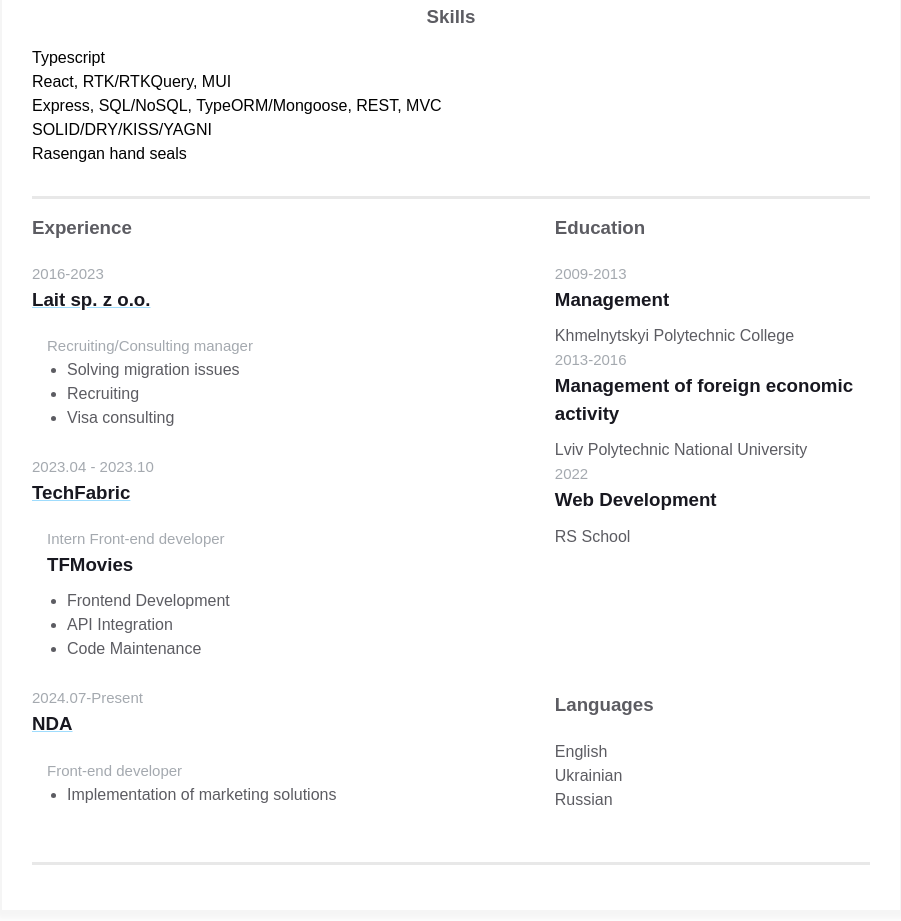
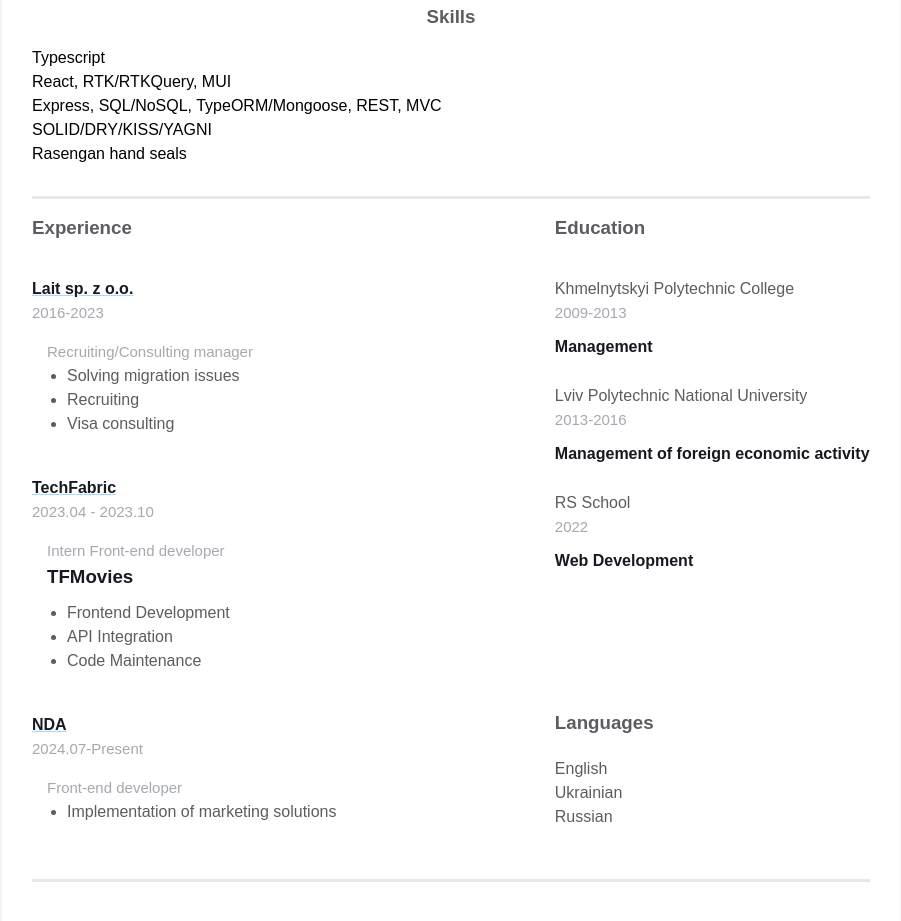
Before and after one commit to h4vefundieyoung/homepage, a plain HTML site: page index.html in a window 1280 px wide. Shown: the part 503-1424 px from the top of the page, without its empty margins (189-1090 px from the left). Drawn offline with Linux system fonts and the light colour scheme.

Commit message:
feat/implement additional info block styling

```diff
--- a/index.html
+++ b/index.html
@@ -132,12 +132,12 @@
       <div class="container">
         <div class="resume__block">
           <div class="main-info fh">
-            <div class="experiences">
+            <div class="experiences additionals-info__flex-container">
               <h3 class="experiences__header">Experience</h3>
               <div class="experiences__company">
                 <div class="experiences__company-header">
+                  <h4 class="experiences__company-header-name">Lait sp. z o.o.</h4>
                   <span class="experiences__company-header-durability">2016-2023</span>
-                  <h3 class="experiences__company-header-name">Lait sp. z o.o.</h3>
                 </div>
                 <div class="experiences__company-project">
                   <span class="experiences__company-project-role">Recruiting/Consulting manager</span>
@@ -150,8 +150,8 @@
               </div>
               <div class="experiences__company">
                 <div class="experiences__company-header">
+                  <h4 class="experiences__company-header-name">TechFabric</h4>
                   <span class="experiences__company-header-durability">2023.04 - 2023.10</span>
-                  <h3 class="experiences__company-header-name">TechFabric</h3>
                 </div>
                 <div class="experiences__company-project">
                   <span class="experiences__company-project-role">Intern Front-end developer</span>
@@ -165,8 +165,8 @@
               </div>
               <div class="experiences__company">
                 <div class="experiences__company-header">
+                  <h4 class="experiences__company-header-name">NDA</h4>
                   <span class="experiences__company-header-durability">2024.07-Present</span>
-                  <h3 class="experiences__company-header-name">NDA</h3>
                 </div>
                 <div class="experiences__company-project">
                   <span class="experiences__company-project-role">Front-end developer</span>
@@ -177,34 +177,34 @@
               </div>
             </div>
             <div class="additional-info fv">
-              <div class="additional-info__education">
+              <div class="additional-info__education additionals-info__flex-container">
                 <h3 class="additional-info__education-header">Education</h3>
                 <div class="additional-info__education-university">
-                  <span class="additional-info__education-university-durability">2009-2013</span>
-                  <h3 class="additional-info__education-university-speciality">
-                    Management
-                  </h3>
                   <p class="additional-info__education-university-name">
                     Khmelnytskyi Polytechnic College
                   </p>
+                  <span class="additional-info__education-university-durability">2009-2013</span>
+                  <h4 class="additional-info__education-university-speciality">
+                    Management
+                  </h4>
                 </div>
                 <div class="additional-info__education-university">
-                  <span class="additional-info__education-university-durability">2013-2016</span>
-                  <h3 class="additional-info__education-university-speciality">
-                    Management of foreign economic activity
-                  </h3>
                   <p class="additional-info__education-university-name">
                     Lviv Polytechnic National University
                   </p>
+                  <span class="additional-info__education-university-durability">2013-2016</span>
+                  <h4 class="additional-info__education-university-speciality">
+                    Management of foreign economic activity
+                  </h4>
                 </div>
                 <div class="additional-info__education-university">
-                  <span class="additional-info__education-university-durability">2022</span>
-                  <h3 class="additional-info__education-university-speciality">
-                    Web Development
-                  </h3>
                   <p class="additional-info__education-university-name">
                     RS School
                   </p>
+                  <span class="additional-info__education-university-durability">2022</span>
+                  <h4 class="additional-info__education-university-speciality">
+                    Web Development
+                  </h4>
                 </div>
               </div>
               <div class="additional-info__languages">
--- /dev/null
+++ b/styles/additionals.css
@@ -0,0 +1,27 @@
+.additionals-info__flex-container {
+  display: flex;
+  flex-direction: column;
+  row-gap: 15px;
+}
+
+.additional-info__education {
+  margin: 0;
+}
+
+.additional-info__education-university-speciality {
+  margin-top: 10px;
+}
+
+.experiences {
+  display: flex;
+  flex-direction: column;
+  row-gap: 15px;
+}
+
+.experiences__company-header-name {
+  margin: 0
+}
+
+.experiences__company-project {
+  margin: 15px 0 25px 15px
+}
--- a/styles/index.css
+++ b/styles/index.css
@@ -1,4 +1,5 @@
 @import url(./contacts.css);
+@import url(./additionals.css);
 
 body {
   --border-color: #aaaaaa45;
```
